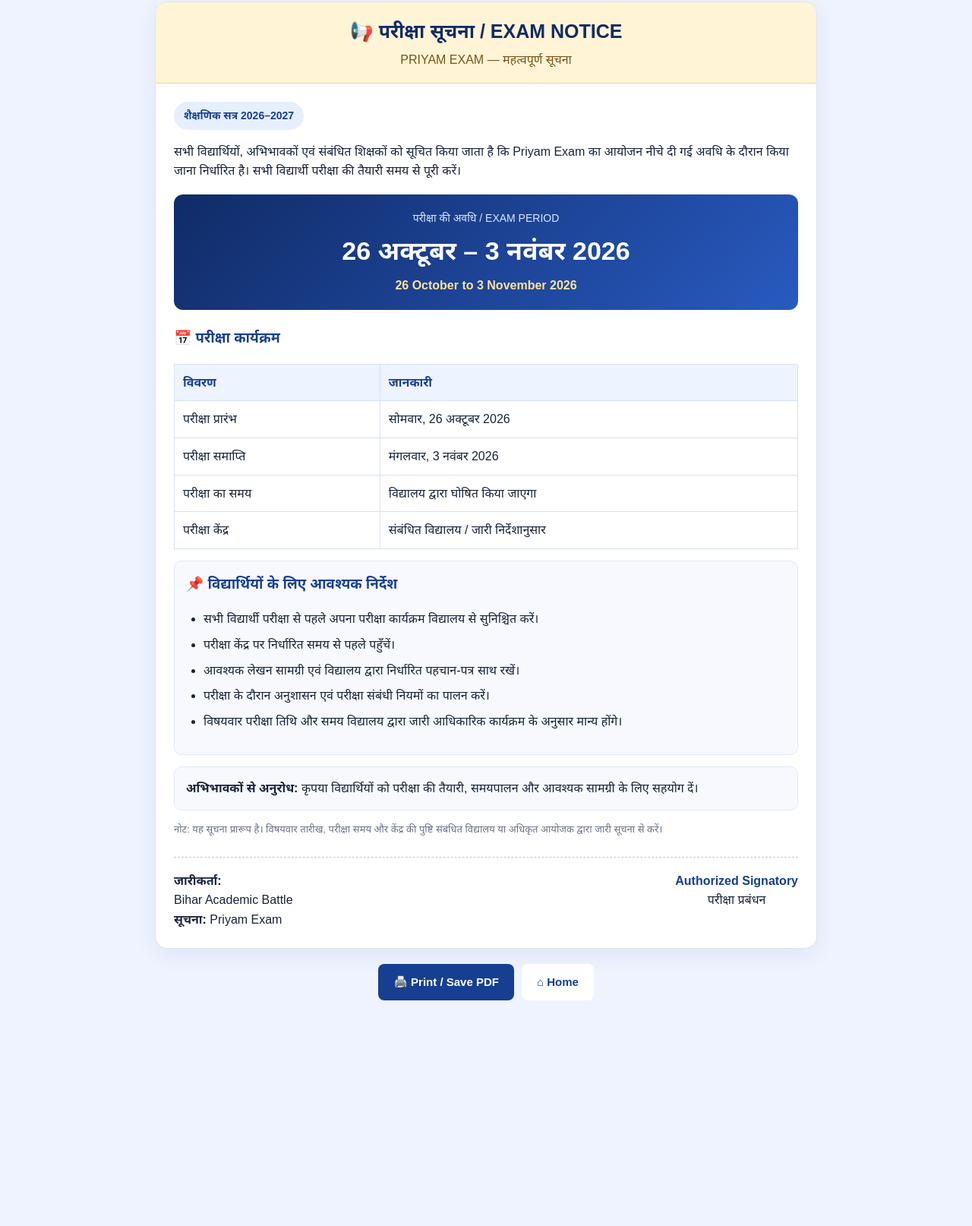
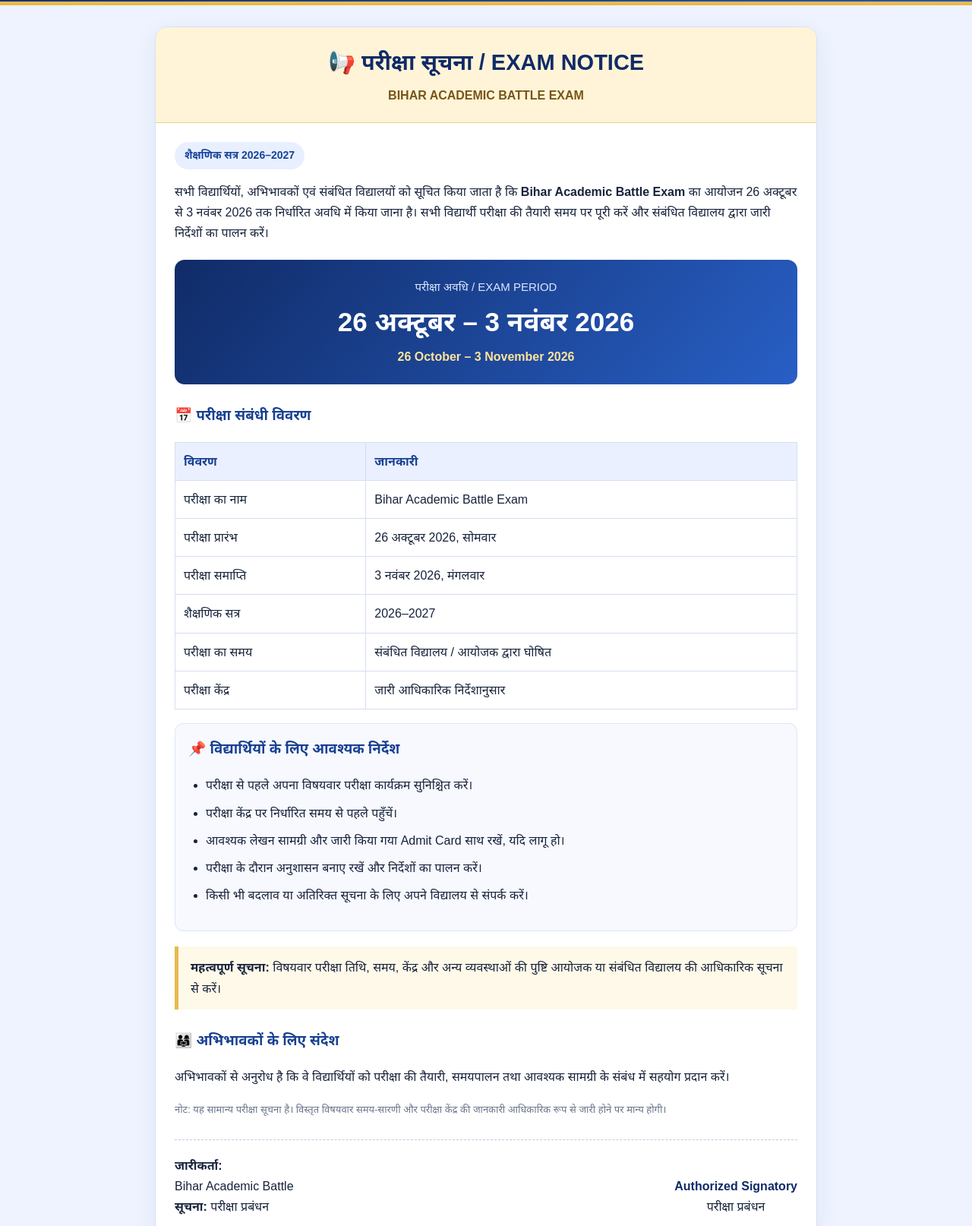
Before and after one commit to KAUS156/bab.bihar, a website: page pages/notice.html in a window 1280 px wide. Shown: the part 276-1890 px from the top of the page at 76% size. Before the commit the page ends 1623 px from the top, so only its background shows below. Drawn offline with Linux system fonts and the light colour scheme.

```diff
--- a/pages/notice.html
+++ b/pages/notice.html
@@ -3,94 +3,170 @@
 <html lang="hi">
 <head>
 <meta charset="UTF-8">
-<meta name="viewport" content="width=device-width, initial-scale=1.0">
+<meta name="viewport" content="width=device-width, initial-scale=1">
 <meta name="theme-color" content="#102b67">
-<title>Priyam Exam Notice | Bihar Academic Battle</title>
+<meta name="description" content="Bihar Academic Battle Exam Official Notice">
+<title>Bihar Academic Battle Exam | Notice</title>
 
 <style>
 *{box-sizing:border-box}
+:root{
+  --navy:#102b67;
+  --blue:#2456b3;
+  --gold:#e8b94d;
+  --light:#eef3ff;
+  --text:#17233b;
+}
 body{
   margin:0;
   font-family:Arial,"Noto Sans Devanagari",sans-serif;
-  background:#eef3ff;
-  color:#17233b;
-  line-height:1.6;
+  background:var(--light);
+  color:var(--text);
+  line-height:1.7;
 }
 header{
-  background:linear-gradient(135deg,#102b67,#2456b3);
-  color:white;
+  background:linear-gradient(135deg,var(--navy),var(--blue));
+  color:#fff;
   text-align:center;
-  padding:28px 15px;
+  padding:30px 15px;
+  border-bottom:5px solid var(--gold);
 }
 .logo{
-  width:68px;height:68px;
-  margin:auto auto 10px;
-  border:2px solid #ffd66b;
+  width:75px;height:75px;
+  display:flex;align-items:center;justify-content:center;
+  margin:0 auto 12px;
+  border:2px solid var(--gold);
   border-radius:50%;
-  display:flex;align-items:center;justify-content:center;
-  font-size:32px;background:#ffffff18;
+  background:#ffffff16;
+  font-size:36px;
 }
-header h1{margin:5px 0;font-size:clamp(23px,5vw,34px)}
-header p{margin:4px 0;color:#e5edff}
-.container{max-width:900px;margin:25px auto;padding:0 14px}
+header h1{
+  margin:5px 0;
+  font-size:clamp(23px,5vw,36px);
+  letter-spacing:.5px;
+}
+header p{margin:5px 0;color:#e5edff}
+.container{
+  max-width:900px;
+  margin:28px auto;
+  padding:0 14px;
+}
 .notice{
   background:white;
-  border:1px solid #dbe4f5;
+  border:1px solid #d7e1f3;
   border-radius:16px;
   overflow:hidden;
-  box-shadow:0 8px 28px #102b6712;
+  box-shadow:0 8px 30px #102b6712;
 }
-.notice-title{
-  background:#fff4d6;
-  border-bottom:1px solid #f0d58b;
-  text-align:center;padding:18px 12px;
+.notice-heading{
+  background:#fff4d7;
+  border-bottom:1px solid #ead08c;
+  padding:22px 15px;
+  text-align:center;
 }
-.notice-title h2{margin:0;color:#102b67;font-size:25px}
-.notice-title p{margin:5px 0 0;color:#795415}
-.content{padding:24px}
-.badge{
+.notice-heading h2{
+  margin:0;
+  color:var(--navy);
+  font-size:clamp(22px,4vw,29px);
+}
+.notice-heading p{margin:5px 0 0;color:#785517}
+.content{padding:25px}
+.session{
   display:inline-block;
-  background:#e7efff;color:#173f91;
-  padding:7px 13px;border-radius:30px;
-  font-weight:bold;font-size:14px;
+  padding:6px 13px;
+  border-radius:30px;
+  background:#e8efff;
+  color:#17439b;
+  font-size:14px;
+  font-weight:bold;
 }
-h3{color:#173f91;margin-top:22px}
 .date-box{
+  margin:22px 0;
+  padding:23px 12px;
+  text-align:center;
+  border-radius:13px;
+  color:white;
+  background:linear-gradient(130deg,#102b67,#285fc5);
+}
+.date-box small{display:block;color:#dce7ff;font-size:15px}
+.date-box strong{
+  display:block;
+  margin:8px 0;
+  font-size:clamp(23px,5vw,35px);
+  line-height:1.4;
+}
+.date-box span{color:#ffe39a;font-weight:bold}
+h3{color:#173f91;margin-top:25px}
+.info{
   margin:18px 0;
-  padding:20px 12px;
-  background:linear-gradient(135deg,#102b67,#285ac0);
-  border-radius:12px;color:white;text-align:center;
-}
-.date-box small{display:block;font-size:14px;color:#dce7ff}
-.date-box strong{display:block;font-size:clamp(24px,5vw,34px);margin:5px 0}
-.date-box span{color:#ffe29b;font-weight:bold}
-.info{
+  padding:17px;
+  border:1px solid #dce6f7;
+  border-radius:11px;
   background:#f7f9ff;
-  border:1px solid #e0e8fa;
-  border-radius:10px;padding:15px;margin:15px 0;
 }
 ul{padding-left:23px}
-li{margin:8px 0}
-table{width:100%;border-collapse:collapse;margin:14px 0}
-th,td{border:1px solid #d8e1f1;padding:11px;text-align:left}
-th{background:#edf3ff;color:#173f91}
+li{margin:9px 0}
+table{
+  width:100%;
+  border-collapse:collapse;
+  margin:15px 0;
+}
+th,td{
+  border:1px solid #d5deef;
+  padding:11px;
+  text-align:left;
+}
+th{background:#eaf0ff;color:#173f91}
+.important{
+  border-left:5px solid var(--gold);
+  background:#fff9e9;
+  padding:14px 16px;
+  margin:20px 0;
+}
 .footer{
-  border-top:1px dashed #b8c7e3;
-  margin-top:25px;padding-top:18px;
-  display:flex;justify-content:space-between;
-  gap:20px;flex-wrap:wrap;
+  display:flex;
+  justify-content:space-between;
+  align-items:flex-end;
+  flex-wrap:wrap;
+  gap:25px;
+  border-top:1px dashed #bdcbe1;
+  margin-top:28px;
+  padding-top:20px;
 }
-.signature{text-align:center;min-width:150px}
-.signature strong{display:block;color:#173f91}
-.actions{display:flex;gap:10px;justify-content:center;margin:20px 0 30px;flex-wrap:wrap}
-button,a.btn{
-  border:0;border-radius:8px;padding:12px 20px;
-  font-weight:bold;cursor:pointer;text-decoration:none;
+.signature{
+  text-align:center;
+  min-width:160px;
+}
+.signature strong{color:var(--navy)}
+.disclaimer{
+  color:#68758b;
+  font-size:13px;
+  margin-top:18px;
+}
+.actions{
+  display:flex;
+  justify-content:center;
+  gap:12px;
+  flex-wrap:wrap;
+  margin:22px 0 35px;
+}
+button,.home{
+  display:inline-block;
+  border:0;
+  border-radius:9px;
+  padding:12px 20px;
   font-size:15px;
+  font-weight:bold;
+  text-decoration:none;
+  cursor:pointer;
 }
-.print{background:#173f91;color:white}
-.home{background:white;color:#173f91;border:1px solid #cbd7ef}
-.disclaimer{font-size:13px;color:#65718a;margin-top:15px}
+.print{background:var(--navy);color:white}
+.home{
+  color:var(--navy);
+  background:white;
+  border:1px solid #cbd8ed;
+}
+button:hover,.home:hover{opacity:.88}
 @media(max-width:550px){
   .content{padding:17px}
   th,td{padding:8px;font-size:14px}
@@ -98,12 +174,20 @@ button,a.btn{
 }
 @media print{
   body{background:white}
-  header{padding:15px}
-  .container{margin:0 auto;max-width:100%}
-  .notice{box-shadow:none;border:1px solid #aaa}
+  header{
+    padding:14px;
+    -webkit-print-color-adjust:exact;
+    print-color-adjust:exact;
+  }
+  .container{max-width:100%;margin:0;padding:0}
+  .notice{box-shadow:none;border:1px solid #999}
   .actions{display:none}
   .content{padding:18px}
-  .date-box{-webkit-print-color-adjust:exact;print-color-adjust:exact}
+  .date-box,.notice-heading,th{
+    -webkit-print-color-adjust:exact;
+    print-color-adjust:exact;
+  }
+  @page{size:A4;margin:12mm}
 }
 </style>
 </head>
@@ -120,27 +204,30 @@ button,a.btn{
 <main class="container">
   <article class="notice">
 
-    <div class="notice-title">
+    <div class="notice-heading">
       <h2>📢 परीक्षा सूचना / EXAM NOTICE</h2>
-      <p>PRIYAM EXAM — महत्वपूर्ण सूचना</p>
+      <p><strong>BIHAR ACADEMIC BATTLE EXAM</strong></p>
     </div>
 
     <div class="content">
-      <span class="badge">शैक्षणिक सत्र 2026–2027</span>
+
+      <span class="session">शैक्षणिक सत्र 2026–2027</span>
 
       <p>
-        सभी विद्यार्थियों, अभिभावकों एवं संबंधित शिक्षकों को सूचित किया जाता है
-        कि Priyam Exam का आयोजन नीचे दी गई अवधि के दौरान किया जाना निर्धारित है।
-        सभी विद्यार्थी परीक्षा की तैयारी समय से पूरी करें।
+        सभी विद्यार्थियों, अभिभावकों एवं संबंधित विद्यालयों को सूचित किया जाता है
+        कि <strong>Bihar Academic Battle Exam</strong> का आयोजन
+        26 अक्टूबर से 3 नवंबर 2026 तक निर्धारित अवधि में किया जाना है।
+        सभी विद्यार्थी परीक्षा की तैयारी समय पर पूरी करें और संबंधित विद्यालय
+        द्वारा जारी निर्देशों का पालन करें।
       </p>
 
       <div class="date-box">
-        <small>परीक्षा की अवधि / EXAM PERIOD</small>
+        <small>परीक्षा अवधि / EXAM PERIOD</small>
         <strong>26 अक्टूबर – 3 नवंबर 2026</strong>
-        <span>26 October to 3 November 2026</span>
+        <span>26 October – 3 November 2026</span>
       </div>
 
-      <h3>📅 परीक्षा कार्यक्रम</h3>
+      <h3>📅 परीक्षा संबंधी विवरण</h3>
 
       <table>
         <thead>
@@ -151,20 +238,28 @@ button,a.btn{
         </thead>
         <tbody>
           <tr>
+            <td>परीक्षा का नाम</td>
+            <td>Bihar Academic Battle Exam</td>
+          </tr>
+          <tr>
             <td>परीक्षा प्रारंभ</td>
-            <td>सोमवार, 26 अक्टूबर 2026</td>
+            <td>26 अक्टूबर 2026, सोमवार</td>
           </tr>
           <tr>
             <td>परीक्षा समाप्ति</td>
-            <td>मंगलवार, 3 नवंबर 2026</td>
+            <td>3 नवंबर 2026, मंगलवार</td>
+          </tr>
+          <tr>
+            <td>शैक्षणिक सत्र</td>
+            <td>2026–2027</td>
           </tr>
           <tr>
             <td>परीक्षा का समय</td>
-            <td>विद्यालय द्वारा घोषित किया जाएगा</td>
+            <td>संबंधित विद्यालय / आयोजक द्वारा घोषित</td>
           </tr>
           <tr>
             <td>परीक्षा केंद्र</td>
-            <td>संबंधित विद्यालय / जारी निर्देशानुसार</td>
+            <td>जारी आधिकारिक निर्देशानुसार</td>
           </tr>
         </tbody>
       </table>
@@ -172,42 +267,52 @@ button,a.btn{
       <div class="info">
         <h3 style="margin-top:0">📌 विद्यार्थियों के लिए आवश्यक निर्देश</h3>
         <ul>
-          <li>सभी विद्यार्थी परीक्षा से पहले अपना परीक्षा कार्यक्रम विद्यालय से सुनिश्चित करें।</li>
+          <li>परीक्षा से पहले अपना विषयवार परीक्षा कार्यक्रम सुनिश्चित करें।</li>
           <li>परीक्षा केंद्र पर निर्धारित समय से पहले पहुँचें।</li>
-          <li>आवश्यक लेखन सामग्री एवं विद्यालय द्वारा निर्धारित पहचान-पत्र साथ रखें।</li>
-          <li>परीक्षा के दौरान अनुशासन एवं परीक्षा संबंधी नियमों का पालन करें।</li>
-          <li>विषयवार परीक्षा तिथि और समय विद्यालय द्वारा जारी आधिकारिक कार्यक्रम के अनुसार मान्य होंगे।</li>
+          <li>आवश्यक लेखन सामग्री और जारी किया गया Admit Card साथ रखें, यदि लागू हो।</li>
+          <li>परीक्षा के दौरान अनुशासन बनाए रखें और निर्देशों का पालन करें।</li>
+          <li>किसी भी बदलाव या अतिरिक्त सूचना के लिए अपने विद्यालय से संपर्क करें।</li>
         </ul>
       </div>
 
-      <div class="info">
-        <strong>अभिभावकों से अनुरोध:</strong>
-        कृपया विद्यार्थियों को परीक्षा की तैयारी, समयपालन और आवश्यक सामग्री के लिए सहयोग दें।
+      <div class="important">
+        <strong>महत्वपूर्ण सूचना:</strong>
+        विषयवार परीक्षा तिथि, समय, केंद्र और अन्य व्यवस्थाओं की पुष्टि
+        आयोजक या संबंधित विद्यालय की आधिकारिक सूचना से करें।
       </div>
 
+      <h3>👨‍👩‍👧 अभिभावकों के लिए संदेश</h3>
+      <p>
+        अभिभावकों से अनुरोध है कि वे विद्यार्थियों को परीक्षा की तैयारी,
+        समयपालन तथा आवश्यक सामग्री के संबंध में सहयोग प्रदान करें।
+      </p>
+
       <p class="disclaimer">
-        नोट: यह सूचना प्रारूप है। विषयवार तारीख, परीक्षा समय और केंद्र की पुष्टि
-        संबंधित विद्यालय या अधिकृत आयोजक द्वारा जारी सूचना से करें।
+        नोट: यह सामान्य परीक्षा सूचना है। विस्तृत विषयवार समय-सारणी और
+        परीक्षा केंद्र की जानकारी आधिकारिक रूप से जारी होने पर मान्य होगी।
       </p>
 
       <div class="footer">
         <div>
           <strong>जारीकर्ता:</strong><br>
           Bihar Academic Battle<br>
-          <strong>सूचना:</strong> Priyam Exam
+          <strong>सूचना:</strong> परीक्षा प्रबंधन
         </div>
 
         <div class="signature">
-          <strong>Authorized Signatory</strong>
+          <strong>Authorized Signatory</strong><br>
           परीक्षा प्रबंधन
         </div>
       </div>
+
     </div>
   </article>
 
   <div class="actions">
-    <button class="print" onclick="window.print()">🖨️ Print / Save PDF</button>
-    <a class="btn home" href="./index.html">⌂ Home</a>
+    <button class="print" onclick="window.print()">
+      🖨️ Print / Save PDF
+    </button>
+    <a class="home" href="./index.html">⌂ Home</a>
   </div>
 </main>
 
```
Also changed, not shown: index.html (+1 -1 lines).
